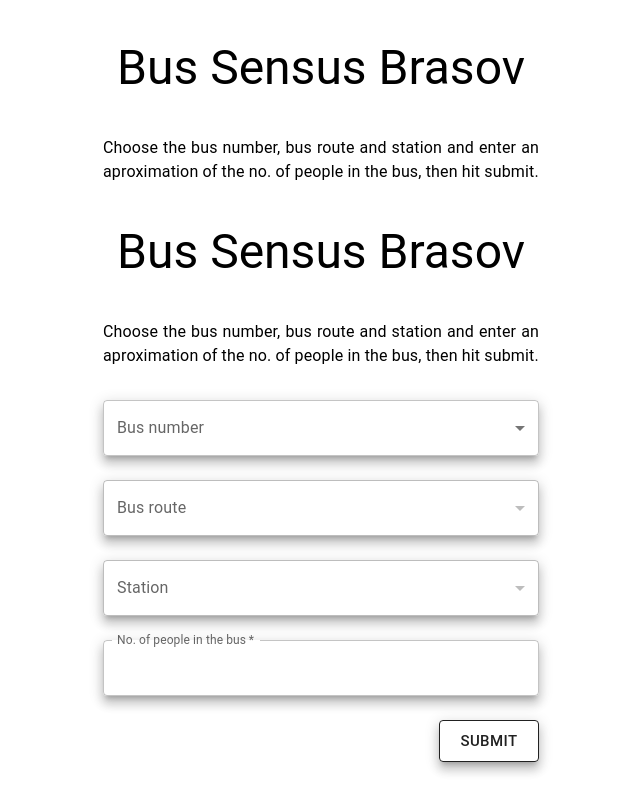
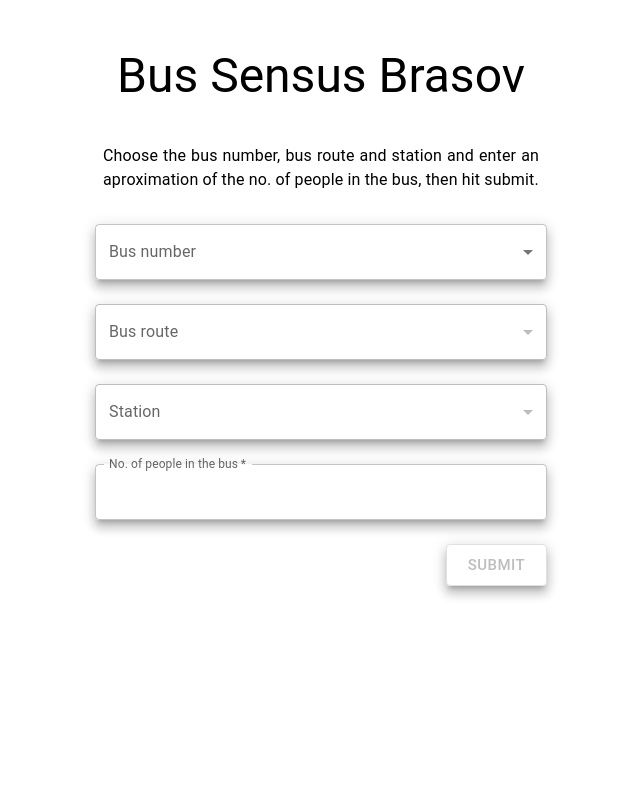
Before and after one commit to Geocodlea/bus-sensus-brasov, a React (Create React App) app: page / in a window 1280 px wide. Shown: the whole page, without its empty margins (319-959 px from the left). Built offline with nearby package versions, Linux system fonts and the light colour scheme; data requests are answered from the project's data file.

Commit message:
major changes

```diff
--- /dev/null
+++ b/db.json
@@ -0,0 +1,20 @@
+{
+  "busses": [
+    {
+      "id": 1,
+      "bus_routes": ["A-B", "B-A"],
+      "stations": ["A", "B"]
+    },
+    {
+      "id": 2,
+      "bus_routes": ["C-D", "D-C"],
+      "stations": ["C", "D"]
+    },
+    {
+      "id": 3,
+      "bus_routes": ["E-F", "F-E"],
+      "stations": ["E", "F"]
+    }
+  ],
+  "people": []
+}
--- a/package.json
+++ b/package.json
@@ -9,6 +9,7 @@
     "@testing-library/jest-dom": "^5.16.5",
     "@testing-library/react": "^13.4.0",
     "@testing-library/user-event": "^13.5.0",
+    "json-server": "^0.17.3",
     "react": "^18.2.0",
     "react-dom": "^18.2.0",
     "react-scripts": "5.0.1",
@@ -18,7 +19,8 @@
     "start": "react-scripts start",
     "build": "react-scripts build",
     "test": "react-scripts test",
-    "eject": "react-scripts eject"
+    "eject": "react-scripts eject",
+    "start-api": "json-server --watch db.json --port 3003"
   },
   "eslintConfig": {
     "extends": [
--- a/src/App.css
+++ /dev/null
@@ -1,38 +0,0 @@
-.App {
-  text-align: center;
-}
-
-.App-logo {
-  height: 40vmin;
-  pointer-events: none;
-}
-
-@media (prefers-reduced-motion: no-preference) {
-  .App-logo {
-    animation: App-logo-spin infinite 20s linear;
-  }
-}
-
-.App-header {
-  background-color: #282c34;
-  min-height: 100vh;
-  display: flex;
-  flex-direction: column;
-  align-items: center;
-  justify-content: center;
-  font-size: calc(10px + 2vmin);
-  color: white;
-}
-
-.App-link {
-  color: #61dafb;
-}
-
-@keyframes App-logo-spin {
-  from {
-    transform: rotate(0deg);
-  }
-  to {
-    transform: rotate(360deg);
-  }
-}
--- a/src/App.js
+++ b/src/App.js
@@ -1,27 +1,15 @@
-import "./App.css";
 import Form from "./Form";
 import { Box } from "@mui/material";
-import Typography from "@mui/material/Typography";
 
 function App() {
   return (
     <Box
       sx={{
         display: "flex",
-        flexDirection: "column",
-        alignItems: "center",
+        justifyContent: "center",
       }}
     >
-      <Box sx={{ width: 1, maxWidth: 500 }}>
-        <Typography variant="h3" gutterBottom align="center" m={[3, 5]}>
-          Bus Sensus Brasov
-        </Typography>
-        <Typography variant="body1" align="justify" m={[2, 4]}>
-          Choose the bus number, bus route and station and enter an aproximation
-          of the no. of people in the bus, then hit submit.
-        </Typography>
-        <Form />
-      </Box>
+      <Form />
     </Box>
   );
 }
--- a/src/Form.js
+++ b/src/Form.js
@@ -1,4 +1,5 @@
 import * as React from "react";
+import { useState, useEffect } from "react";
 import {
   Box,
   InputLabel,
@@ -11,29 +12,62 @@ import {
   LinearProgress,
   Typography,
 } from "@mui/material";
-import api from "./data";
 import dateNow from "./dateNow";
 
 export default function Form() {
-  const [busNumber, setBusNumber] = React.useState("");
-  const [busRoute, setBusRoute] = React.useState("");
-  const [station, setStation] = React.useState("");
-  const [people, setPeople] = React.useState("");
-  const [isDisabled, setIsDisabled] = React.useState(true);
-  const [isErrorPeople, setIsErrorPeople] = React.useState(false);
-  const data = api.bus_numbers;
+  const [busNumber, setBusNumber] = useState("");
+  const [busRoute, setBusRoute] = useState("");
+  const [station, setStation] = useState("");
+  const [people, setPeople] = useState("");
+  const [isDisabledRoute, setIsDisabledRoute] = useState(true);
+  const [isDisabledStation, setIsDisabledStation] = useState(true);
+  const [isErrorPeople, setIsErrorPeople] = useState(false);
+  const [data, setData] = useState("");
+  const [error, setError] = useState("");
 
-  if (!data) {
-    return <LinearProgress color="inherit" />;
+  useEffect(() => {
+    const fetchData = async () => {
+      try {
+        const response = await fetch("http://localhost:3003/busses");
+        if (!response.ok) {
+          throw new Error("Network response was not ok");
+        }
+        const data = await response.json();
+        setData(data);
+      } catch (error) {
+        setError(error.message);
+      }
+    };
+    fetchData();
+  }, []);
+
+  if (error) {
+    return (
+      <Typography variant="h5" color="red" align="center" m={[3, 5]}>
+        Error: {error}
+      </Typography>
+    );
+  }
+
+  if (!data.length) {
+    return (
+      <Box sx={{ width: 1 }}>
+        <LinearProgress color="inherit" />
+      </Box>
+    );
   }
 
   const handleChangeBusNumber = (event) => {
     setBusNumber(event.target.value);
-    setIsDisabled(false);
+    setIsDisabledRoute(false);
+    setBusRoute("");
+    setStation("");
+    setIsDisabledStation(true);
   };
 
   const handleChangeBusRoute = (event) => {
     setBusRoute(event.target.value);
+    setIsDisabledStation(false);
   };
 
   const handleChangeStation = (event) => {
@@ -45,31 +79,29 @@ export default function Form() {
   };
 
   const handleSubmit = (event) => {
-    if (!people) {
-      setIsErrorPeople(true);
-    } else {
-      setIsErrorPeople(false);
-    }
+    setIsErrorPeople(!people);
 
-    // event.preventDefault();
-    // fetch('/', {
-    //  method: 'post',
-    //  headers: {'Content-Type':'application/json'},
-    //  body: {
-    //   "bus_number": busNumber,
-    //   "bus_route": busRoute,
-    //   "station": station,
-    //   "people": people,
-    //   "date": dateNow
-    //  }
-    // });
+    event.preventDefault();
 
-    console.log(people);
-    console.log(dateNow);
+    fetch("http://localhost:3003/people", {
+      method: "POST",
+      body: JSON.stringify({
+        bus_number: busNumber,
+        bus_route: busRoute,
+        station: station,
+        people: people,
+        date: dateNow,
+      }),
+      headers: {
+        "Content-type": "application/json; charset=UTF-8",
+      },
+    })
+      .then((response) => response.json())
+      .then((json) => console.log(json));
   };
 
   return (
-    <Box sx={{ width: 1, maxWidth: 500 }}>
+    <Box sx={{ maxWidth: 500 }}>
       <Typography variant="h3" gutterBottom align="center" m={[3, 5]}>
         Bus Sensus Brasov
       </Typography>
@@ -77,38 +109,36 @@ export default function Form() {
         Choose the bus number, bus route and station and enter an aproximation
         of the no. of people in the bus, then hit submit.
       </Typography>
-      <Box m={[2, 4]}>
-        <Paper elevation={8} sx={{ mb: 3 }}>
+      <Box m={3} sx={{ display: "flex", flexDirection: "column", gap: 3 }}>
+        <Paper elevation={8}>
           <FormControl fullWidth>
             <InputLabel id="bus-number-label">Bus number</InputLabel>
             <Select
               labelId="bus-number-label"
-              id="bus-number"
               value={busNumber}
               label="Bus number"
               onChange={handleChangeBusNumber}
             >
               {data.map((item, i) => (
-                <MenuItem key={i} value={item.bus_number}>
-                  {item.bus_number}
+                <MenuItem key={i} value={item.id}>
+                  {item.id}
                 </MenuItem>
               ))}
             </Select>
           </FormControl>
         </Paper>
-        <Paper elevation={8} sx={{ mb: 3 }}>
+        <Paper elevation={8}>
           <FormControl fullWidth>
             <InputLabel id="bus-route-label">Bus route</InputLabel>
             <Select
-              disabled={isDisabled}
+              disabled={isDisabledRoute}
               labelId="bus-route-label"
-              id="bus-route"
               value={busRoute}
               label="Bus route"
               onChange={handleChangeBusRoute}
             >
               {data
-                .filter((item) => item.bus_number === busNumber)[0]
+                .filter((item) => item.id === busNumber)[0]
                 ?.bus_routes.map((item, i) => (
                   <MenuItem key={i} value={item}>
                     {item}
@@ -117,19 +147,22 @@ export default function Form() {
             </Select>
           </FormControl>
         </Paper>
-        <Paper elevation={8} sx={{ mb: 3 }}>
+        <Paper elevation={8}>
           <FormControl fullWidth>
             <InputLabel id="station-label">Station</InputLabel>
             <Select
-              disabled={isDisabled}
+              disabled={isDisabledStation}
               labelId="station-label"
-              id="station"
               value={station}
               label="Station"
               onChange={handleChangeStation}
             >
               {data
-                .filter((item) => item.bus_number === busNumber)[0]
+                .filter(
+                  (item) =>
+                    item.bus_routes[0] === busRoute ||
+                    item.bus_routes[1] === busRoute
+                )[0]
                 ?.stations.map((item, i) => (
                   <MenuItem key={i} value={item}>
                     {item}
@@ -138,11 +171,10 @@ export default function Form() {
             </Select>
           </FormControl>
         </Paper>
-        <Paper elevation={8} sx={{ mb: 3 }}>
+        <Paper elevation={8}>
           <TextField
             error={isErrorPeople}
             required
-            id="people"
             label="No. of people in the bus"
             type="number"
             value={people}
@@ -154,13 +186,15 @@ export default function Form() {
           />
         </Paper>
         <Box align="right">
-          <Paper elevation={8} sx={{ width: 100 }}>
+          <Paper elevation={8} sx={{ width: "fit-content" }}>
             <Button
+              disabled={
+                busNumber && busRoute && station && people ? false : true
+              }
               onClick={handleSubmit}
               variant="outlined"
               size="large"
               color="inherit"
-              fullWidth
             >
               Submit
             </Button>
--- a/src/data.js
+++ /dev/null
@@ -1,9 +0,0 @@
-const api = {
-  bus_numbers: [
-    { bus_number: 1, bus_routes: ["A-B", "B-A"], stations: ["A", "B"] },
-    { bus_number: 2, bus_routes: ["C-D", "D-C"], stations: ["C", "D"] },
-    { bus_number: 3, bus_routes: ["E-F", "F-E"], stations: ["E", "F"] },
-  ],
-};
-
-export default api;
--- a/src/index.css
+++ /dev/null
@@ -1,13 +0,0 @@
-body {
-  margin: 0;
-  font-family: -apple-system, BlinkMacSystemFont, 'Segoe UI', 'Roboto', 'Oxygen',
-    'Ubuntu', 'Cantarell', 'Fira Sans', 'Droid Sans', 'Helvetica Neue',
-    sans-serif;
-  -webkit-font-smoothing: antialiased;
-  -moz-osx-font-smoothing: grayscale;
-}
-
-code {
-  font-family: source-code-pro, Menlo, Monaco, Consolas, 'Courier New',
-    monospace;
-}
--- a/src/index.js
+++ b/src/index.js
@@ -1,6 +1,5 @@
 import React from "react";
 import ReactDOM from "react-dom/client";
-import "./index.css";
 import App from "./App";
 
 const root = ReactDOM.createRoot(document.getElementById("root"));
```
Also changed, not shown: 1 other file (tests, documents, lock files or other folders).
